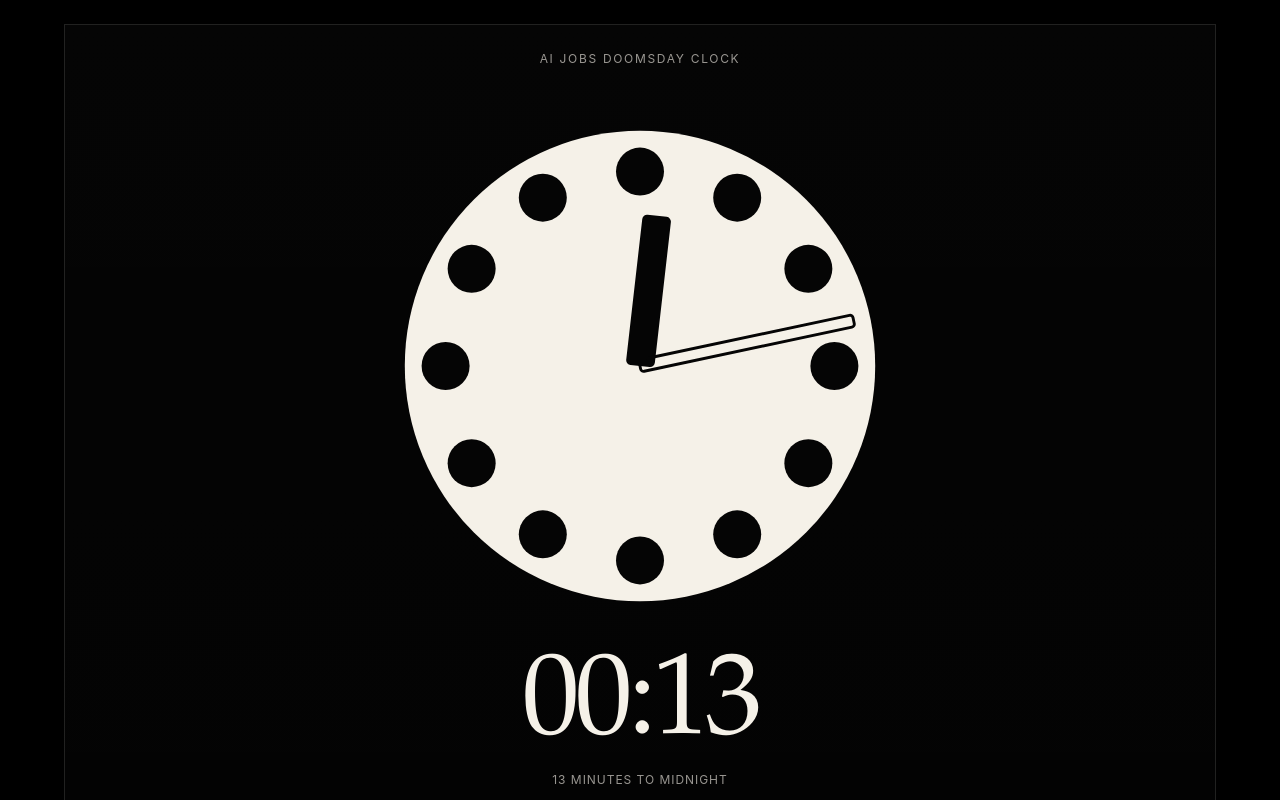
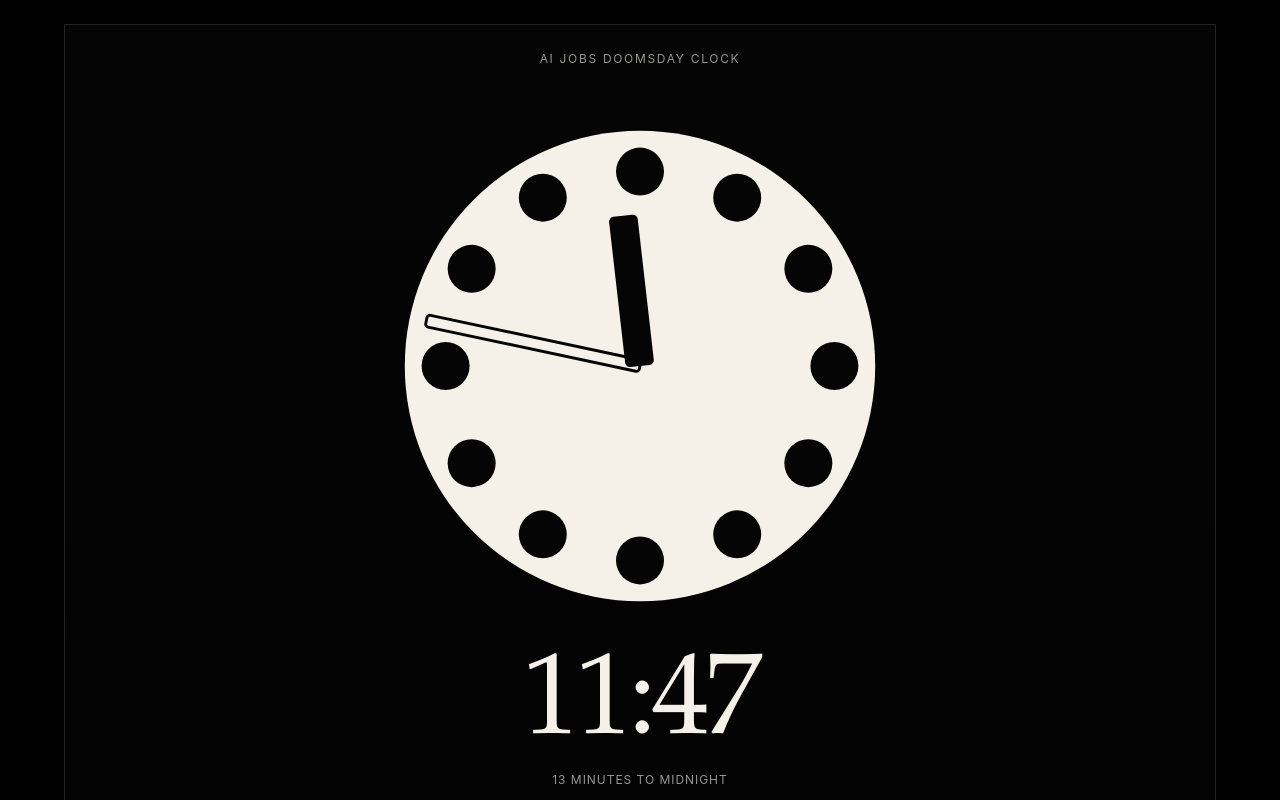
Before and after one commit to zijiebuzhuang/jobs-doomsday-clock, a React (Vite) app: page / in a window 1280 px wide. Shown: the top 800 px of the page. Built offline with nearby package versions, Linux system fonts and the light colour scheme.

Commit message:
Correct clock display: 11:47 for 49.1% replacement rate

```diff
--- a/public/data.json
+++ b/public/data.json
@@ -1,5 +1,5 @@
 {
-  "displayTime": "00:13",
+  "displayTime": "11:47",
   "minutesToMidnight": 13,
   "replacementRate": 49.1,
   "totalJobs": 143066500,
@@ -96,5 +96,5 @@
       "url": "https://www.bls.gov/ooh/office-and-administrative-support/financial-clerks.htm"
     }
   ],
-  "generatedAt": "2026-03-25T15:46:54.079Z"
+  "generatedAt": "2026-03-25T15:47:47.010Z"
 }
--- a/scripts/compute-clock.mjs
+++ b/scripts/compute-clock.mjs
@@ -9,8 +9,8 @@ const avgExposure = weightedExposure / totalJobs
 const replacementRate = avgExposure * 10
 
 const minutesToMidnight = Math.round((50 - replacementRate) * 14.4)
-const totalMinutes = 720 + minutesToMidnight
-const hours = Math.floor(totalMinutes / 60) % 12
+const totalMinutes = 720 - minutesToMidnight
+const hours = Math.floor(totalMinutes / 60)
 const minutes = totalMinutes % 60
 const displayTime = `${String(hours).padStart(2, '0')}:${String(minutes).padStart(2, '0')}`
 
```
